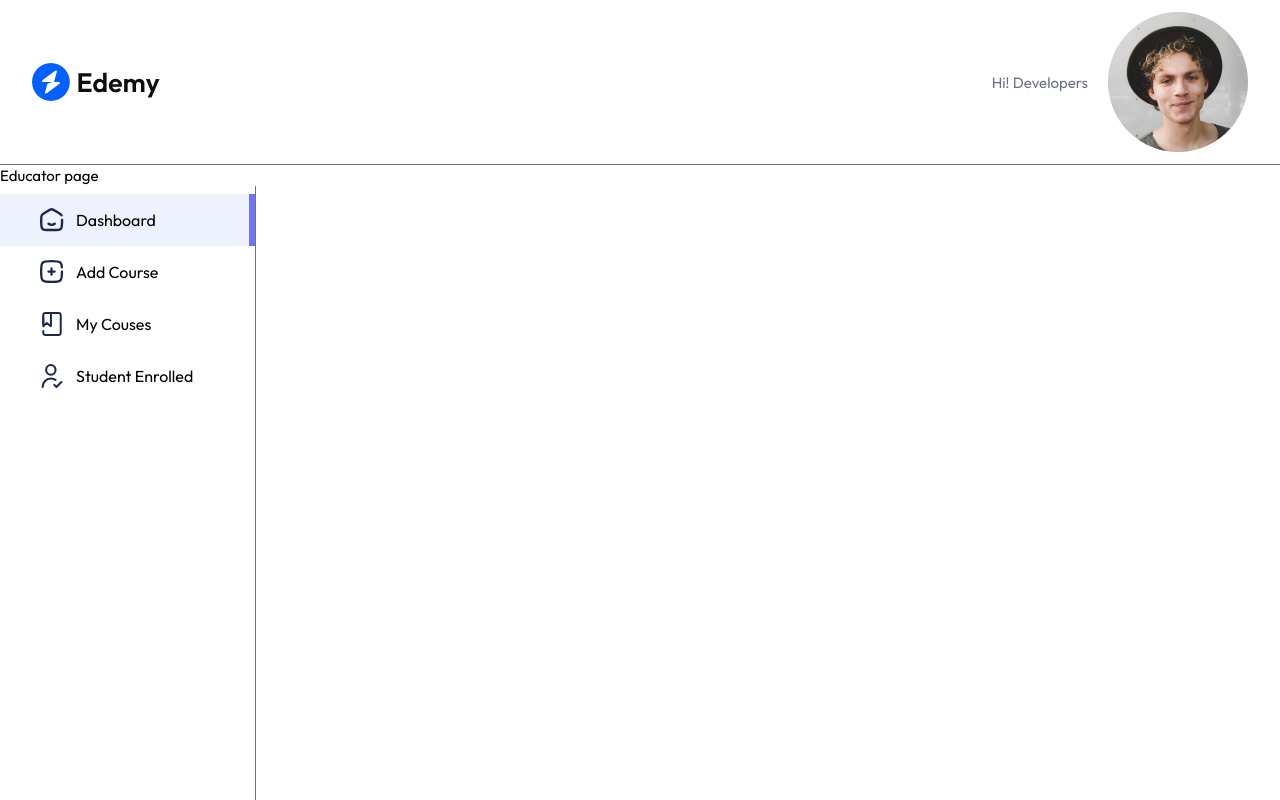
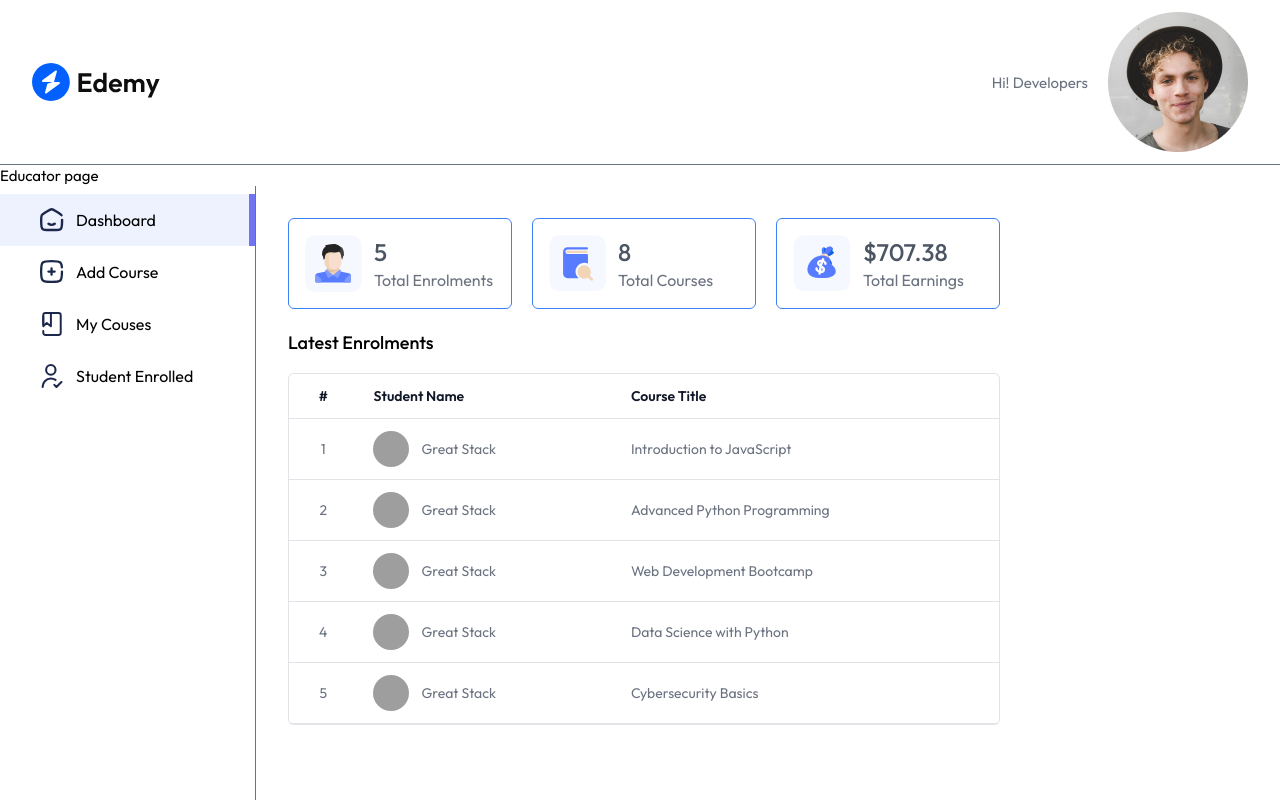
Before and after one commit to Sithum001/Edemy-Lms, a React (Vite) app in the folder client/: page /educator in a window 1280 px wide. Shown: the top 800 px of the page. Built offline with nearby package versions, Linux system fonts and the light colour scheme; no server answers; grey boxes are pictures that could not be loaded.

Commit message:
educator Dashboard page

```diff
--- a/client/src/App.jsx
+++ b/client/src/App.jsx
@@ -30,7 +30,7 @@
         <Route path='/player/:courseId' element={<Player/>}/>
         <Route path='/loading/:path' element={<Loading />}/>
         <Route path='/educator' element={<Educator />}>
-           <Route path='educator' element={<Dashboard/>}/>
+           <Route path='/educator' element={<Dashboard/>}/>
            <Route path='add-course' element={<AddCourse />}/>
            <Route path='my-courses' element={<MyCourse />}/>
            <Route path='student-enrolled' element={<StudentsEnrolled />}/>
--- a/client/src/pages/educator/Dashboard.jsx
+++ b/client/src/pages/educator/Dashboard.jsx
@@ -1,11 +1,77 @@
-import React from 'react'
+import React, { useContext, useEffect, useState } from 'react'
+import { AppContext } from '../../context/AppContext'
+import { assets, dummyDashboardData } from '../../assets/assets'
+import Loading from '../../components/students/Loading'
 
 const Dashboard = () => {
-  return (
-    <div>
-      <h1>Dashboard</h1>
+
+  const {currency} = useContext(AppContext)
+  const [dashboardData, setDashboardData] = useState(null)
+
+  const fetchDashboardData = async ()=> {
+    setDashboardData(dummyDashboardData)
+  }
+
+  useEffect(()=>{
+    fetchDashboardData()
+  }, [])
+
+
+  return dashboardData ? (
+    <div className='min-h-screen flex flex-col items-start justify-between gap-8 md:p-8 md:pd-0 p-4 pt-8 pb-0'>
+       <div className='space-y-5'>
+        <div className='flex flex-wrap gap-5 items-center'>
+          <div className='flex items-center gap-3 shadow-card border border-blue-500 p-4 w-56 rounded-md'>
+             <img src={assets.patients_icon} alt="patients_icon" />
+             <div>
+              <p className='text-2xl font-medium text-gray-600'>{dashboardData.enrolledStudentsData.length}</p>
+              <p className='text-base text-gray-500'>Total Enrolments</p>
+             </div>
+          </div>
+           <div className='flex items-center gap-3 shadow-card border border-blue-500 p-4 w-56 rounded-md'>
+             <img src={assets.appointments_icon} alt="appointments_icon" />
+             <div>
+              <p className='text-2xl font-medium text-gray-600'>{dashboardData.totalCourses}</p>
+              <p className='text-base text-gray-500'>Total Courses</p>
+             </div>
+          </div>
+           <div className='flex items-center gap-3 shadow-card border border-blue-500 p-4 w-56 rounded-md'>
+             <img src={assets.earning_icon} alt="earning_icon" />
+             <div>
+              <p className='text-2xl font-medium text-gray-600'>{currency}{dashboardData.totalEarnings}</p>
+              <p className='text-base text-gray-500'>Total Earnings</p>
+             </div>
+          </div>
+        </div>
+        <div>
+          <h2 className='pb-4 text-lg font-medium'>Latest Enrolments</h2>
+          <div className='flex flex-col items-center max-w-4xl w-full overflow-hidden rounded-md bg-white border border-gray-500/20'>
+          <table className='md:table-auto table-fixed w-full overflow-hidden'>
+            <thead className='text-gray-900 border-b border-gray-500/20 text-sm text-left'>
+                <tr>
+                  <th className='px-4 py-3 font-semibold text-center hidden sm:table-cell'>#</th>
+                  <th className='px-4 py-3 font-semibold '>Student Name</th>
+                  <th className='px-4 py-3 font-semibold '>Course Title</th>
+                </tr>
+            </thead>
+             <tbody className='text-sm text-gray-500'>
+               {dashboardData.enrolledStudentsData.map((item, index)=>(
+                <tr key={index} className='border-b border-gray-500/20'>
+                  <td className='px-4 py-3 text-center hidden sm:table-cell'>{index + 1}</td>
+                  <td className='md:px-4 px-2 py-3 flex items-center space-x-3'>
+                    <img src={item.student.imageUrl} alt="profile" className='w-9 h-9 rounded-full' />
+                    <span className='truncate'>{item.student.name}</span>
+                  </td>
+                  <td className='px-4 py-3 truncate'>{item.courseTitle}</td>
+                </tr>
+               ))}
+             </tbody>
+          </table>
+          </div>
+        </div>
+        </div>
     </div>
-  )
+  ) : <Loading/>
 }
 
 export default Dashboard
```
